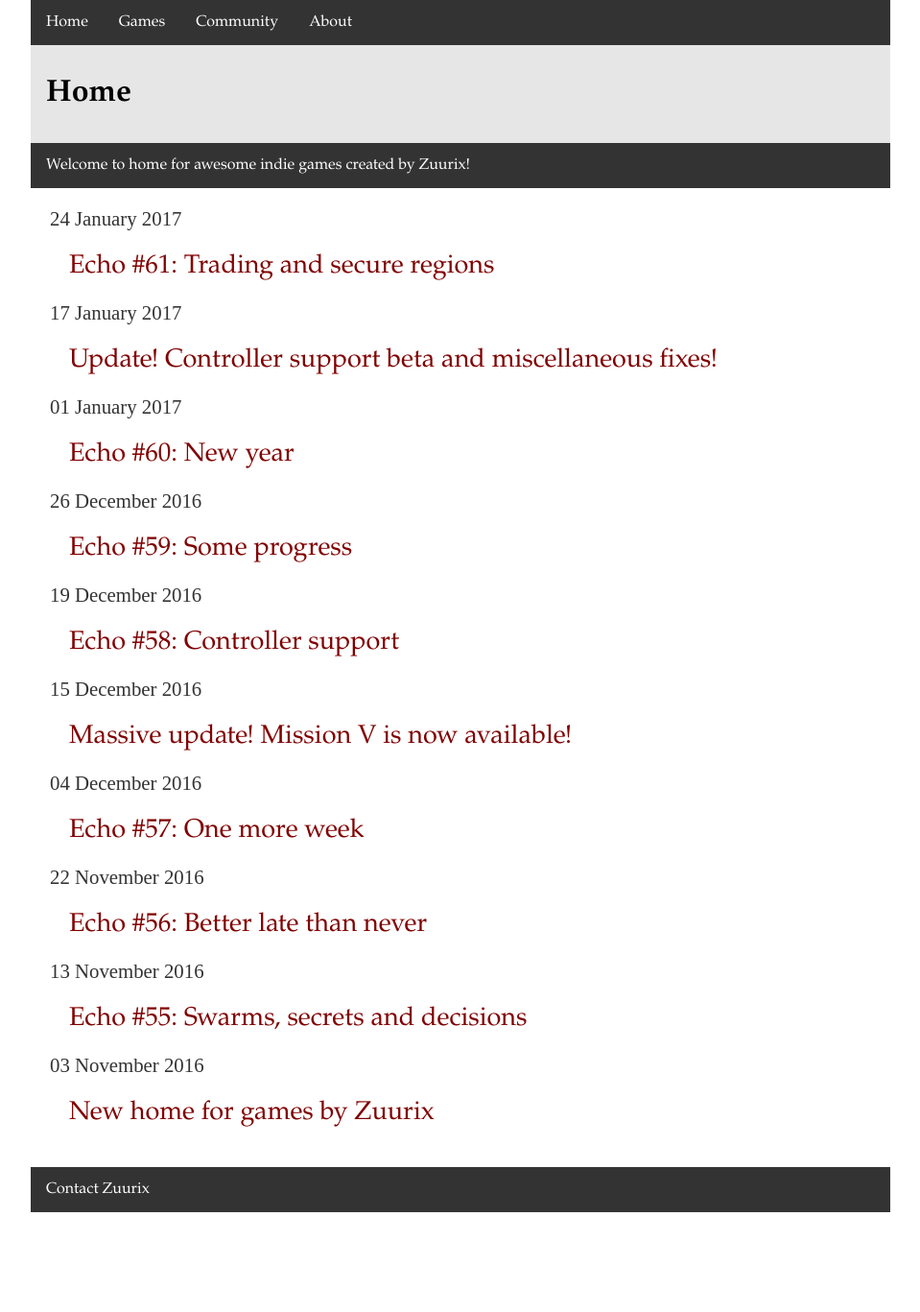
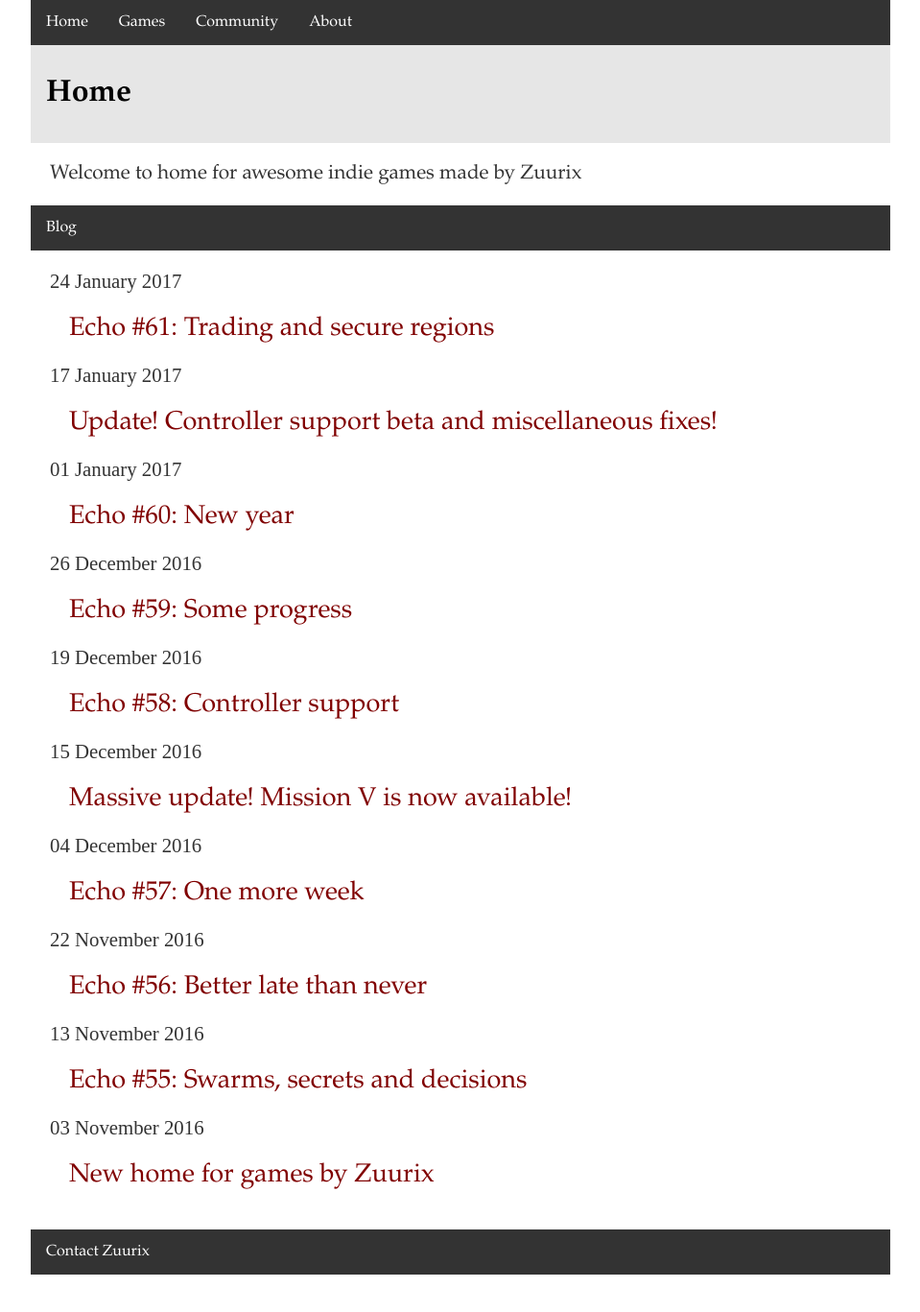
Before and after one commit to Phoebe3663/Zuurix.github.io, a Jekyll site: the page built from index.html, in a window 1280 px wide, cut to the strip 312-1700 px from the top of the page. Shown: the top 1367 px of the strip at 96% size, without its empty margins (160-1119 px from the left). Built offline with Jekyll 4.4.1, drawn with Linux system fonts in a browser that asks for light colours; before the commit the page ends 1635 px from its top, so only the background shows below that.

Commit message:
Update index.html

```diff
--- a/index.html
+++ b/index.html
@@ -6,8 +6,10 @@ title: Zuurix.com - Home
 
 	<h1>Home</h1>
 
+	<p>Welcome to home for awesome indie games made by Zuurix</p>
+
 	<comments>
-	<a>Welcome to home for awesome indie games created by Zuurix!</a>
+	<a>Blog</a>
 	</comments>
 
 <ul class="posts">
```
